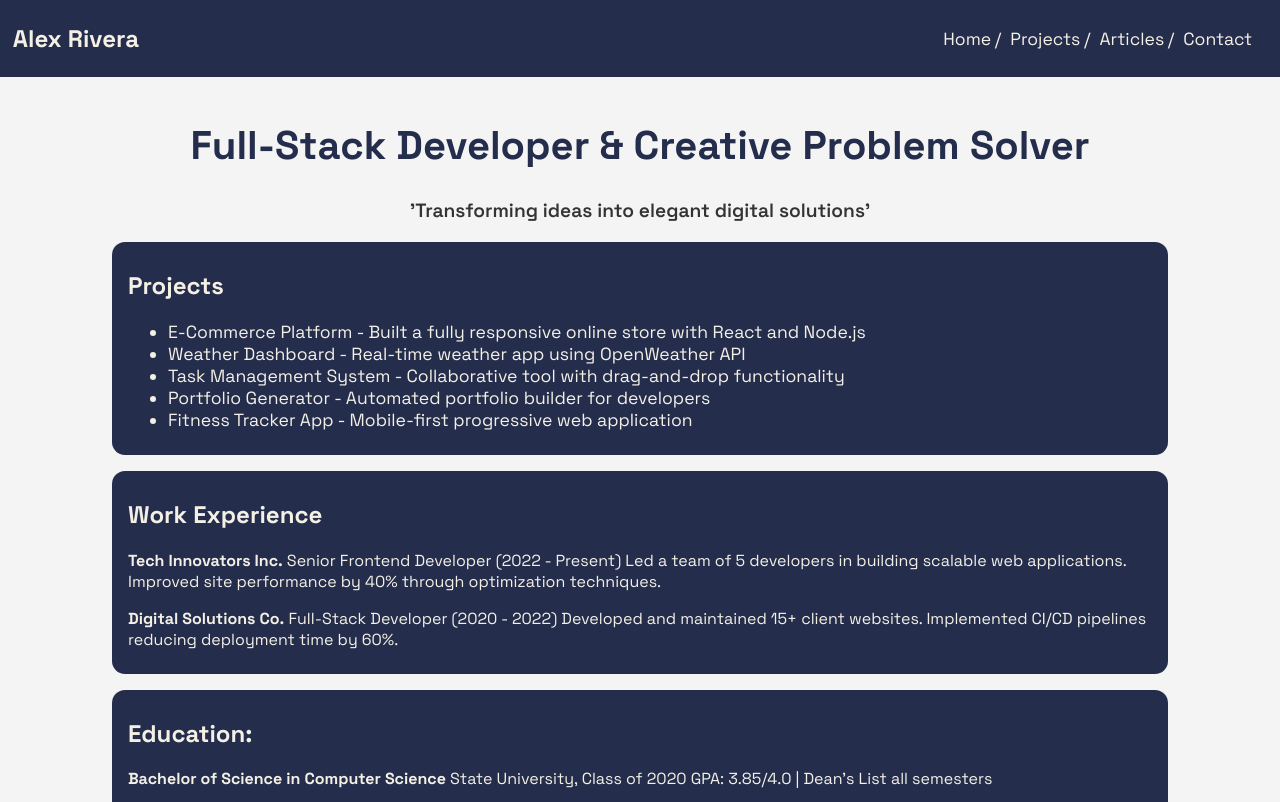
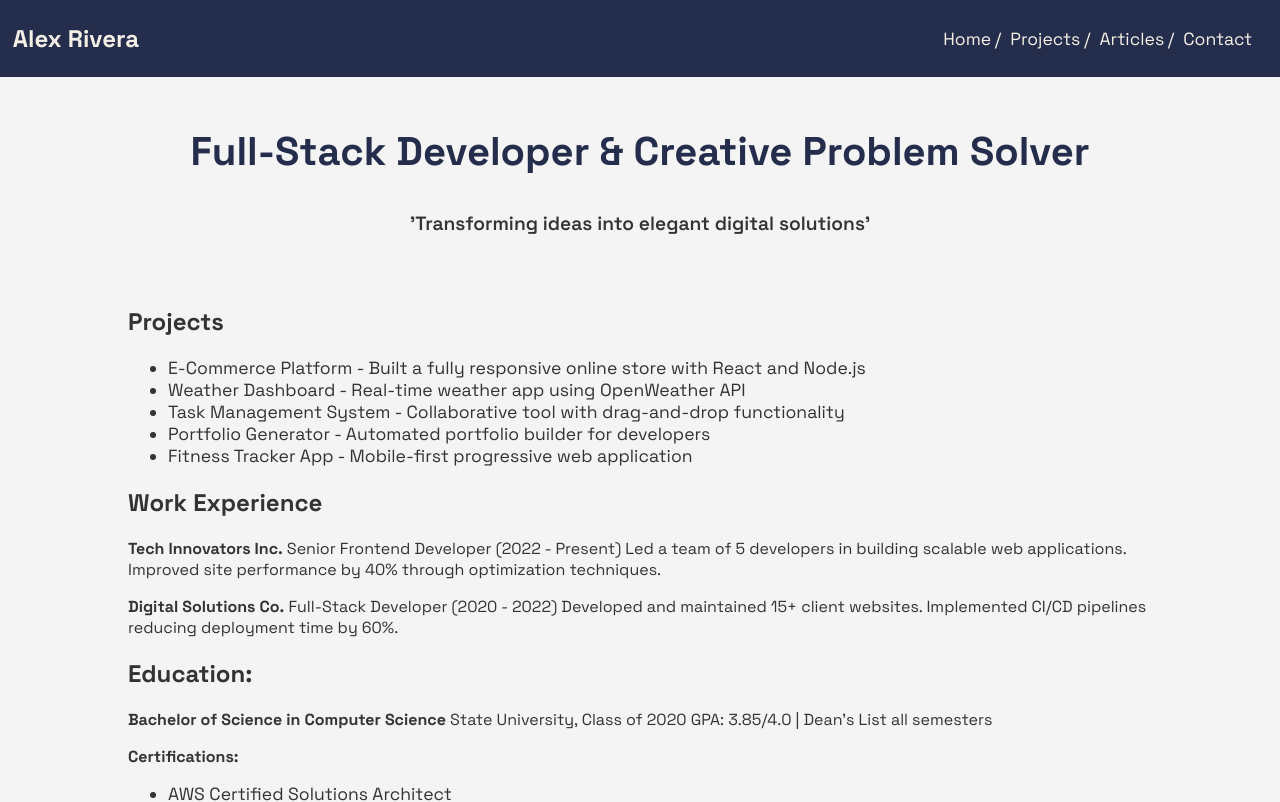
Before and after one commit to kansha04/Basic-HTML-Website, a plain HTML site: page index.html in a window 1280 px wide. Shown: the top 802 px of the page. Drawn offline with Linux system fonts and the light colour scheme.

Commit message:
Add hero section to index.html and define styles for .hero in styles.css

```diff
--- a/CSS/styles.css
+++ b/CSS/styles.css
@@ -1,4 +1,3 @@
-
 :root {
     --primary-color: #F4F0E5;
     --secondary-color: #242D4C;
@@ -54,6 +53,9 @@ main {
     font-family: var(--mainfont);
 }
 
+.hero {
+  height: 10rem;
+}
 #occupation {
     text-align: center;
     font-size: 2.5rem;
@@ -70,14 +72,8 @@ main {
   max-width: 1536px;
   margin-left: auto;
   margin-right: auto;
-  margin-bottom: 1rem;
-  padding-left: 1rem;
-  padding-top: 0.5rem;
-  padding-bottom: 0.5rem;
-  padding-right: 1rem;
-  color: var(--primary-color);
-  background-color: var(--secondary-color);
-  border-radius: 13px;
+  padding-left: 0.5rem;
+  padding-right: 0.5rem;
 }
 
 /* 2xl */
--- a/index.html
+++ b/index.html
@@ -36,8 +36,10 @@
       </nav>
     </header>
     <main>
-        <h1 id="occupation">Full-Stack Developer & Creative Problem Solver</h1>
+        <section class="hero container">
+            <h1 id="occupation">Full-Stack Developer & Creative Problem Solver</h1>
             <p id="caption">'Transforming ideas into elegant digital solutions'</p>
+        </section>
         <section class="projects container">
             <h2>Projects</h2>
                 <ul>
```
